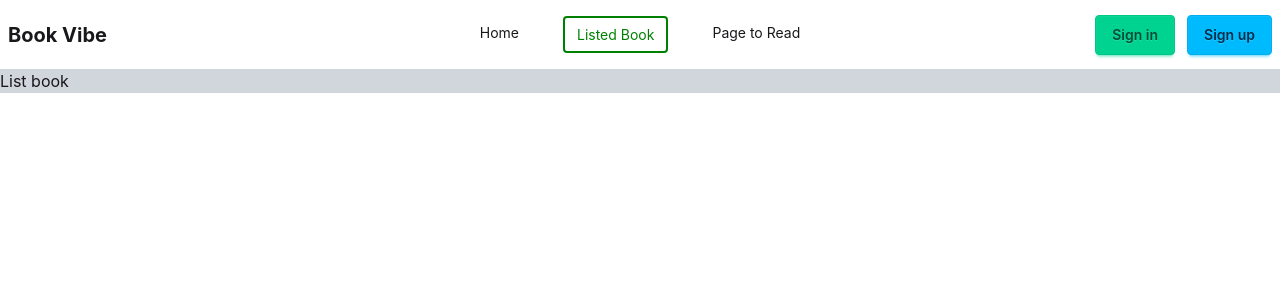
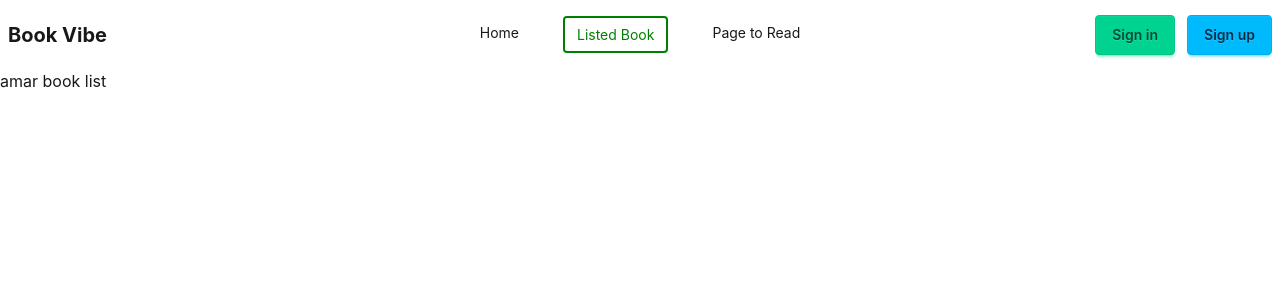
Before and after one commit to almahmudzihad/book-vibe, a React (Vite) app: page /book in a window 1280 px wide. Shown: the top 300 px of the page. Built offline with nearby package versions, Linux system fonts and the light colour scheme.

Commit message:
add to read lish

```diff
--- /dev/null
+++ b/src/Component/Context/BookContext.jsx
@@ -0,0 +1,29 @@
+import React, { Children, createContext,  useState } from "react";
+
+export const BookContext = createContext();
+
+function ContextComponent({children}) {
+
+  const [ storedBooks , setStoredBooks] = useState([]);
+
+  const handelMarkasRead = (book) =>{
+
+    const isExistBook = storedBooks.find(books => books.bookId === book.bookId);
+    if(isExistBook){
+        alert('the book alrady add to read')
+    }else{
+        setStoredBooks([...storedBooks, book]);
+        alert(`${book.bookName} Added to the list`)
+    }
+
+  }
+  const data = {
+    storedBooks,
+    setStoredBooks,
+    handelMarkasRead
+  }
+
+  return <BookContext.Provider value={data}>{children}</BookContext.Provider>;
+}
+
+export default ContextComponent;
--- a/src/Component/Hero.jsx
+++ b/src/Component/Hero.jsx
@@ -1,6 +1,7 @@
 import React from "react";
 
 function Hero() {
+
   return (
     <div className="hero bg-gray-100  min-h-[70vh] rounded-2xl my-6 container mx-auto px-6">
       <div className="hero-content flex-col lg:flex-row-reverse items-center lg:items-start gap-10 w-full">
--- a/src/Component/Share/Navbar.jsx
+++ b/src/Component/Share/Navbar.jsx
@@ -5,7 +5,7 @@ import "./navbar.css"
 function Navbar() {
     const links = (<>
         <li><NavLink to={'/'}>Home</NavLink></li>
-        <li><NavLink to={'book'}>Listed Book</NavLink></li>
+        <li><NavLink to={'/book'}>Listed Book</NavLink></li>
         <li><NavLink to={'/eeee'}>Page to Read</NavLink></li>
     </>);
   return (
--- a/src/Pages/Book/Book.jsx
+++ b/src/Pages/Book/Book.jsx
@@ -1,14 +1,14 @@
-import React, { use } from 'react'
-
+import React, { useContext } from 'react'
+import { BookContext } from '../../Component/Context/BookContext';
 
 function Book() {
 
-
-    return (
-        <div className='container mx-auto'>
-            <div className='bg-gray-300'>
-                <h1>List book</h1>
-            </div>
+      const {storedBooks } = useContext(BookContext);
+      console.log(storedBooks);
+      return(
+        <div>
+            <h2>{storedBooks.bookName}</h2>
+            <h1>amar book list</h1>
         </div>
     )
 }
--- a/src/Pages/Book/BookDetels.jsx
+++ b/src/Pages/Book/BookDetels.jsx
@@ -1,5 +1,7 @@
-import React, { use, useState } from "react";
+import React, { use, useContext, useState } from "react";
 import { useParams } from "react-router";
+import { BookContext } from "../../Component/Context/BookContext";
+
 
 const bookPromis = fetch("/booksData.json").then((res) => res.json());
 
@@ -29,18 +31,12 @@ function BookDetels() {
     publisher,
     yearOfPublishing,
   } = book;
-  const [storedBooks, setStoredBooks] = useState([]);
-  const handelMarkasRead = (bookId) =>{
 
-    const isExistBook = storedBooks.find(book => book.bookId === bookId);
-    if(isExistBook){
-        alert('the book alrady add to read')
-    }else{
-        setStoredBooks([...storedBooks, book])
-        alert('add hobe')
-    }
-    console.log(storedBooks)
-  }
+
+
+  const {handelMarkasRead } = useContext(BookContext);
+
+
 
   return (
     <div className="max-w-6xl mx-auto px-4 py-10">
@@ -110,7 +106,7 @@ function BookDetels() {
           {/* Buttons */}
           <div className="flex gap-4 pt-5">
             <button
-            onClick={()=>handelMarkasRead(bookId)}
+            onClick={()=>handelMarkasRead(book)}
             className="px-6 py-2 bg-gray-800 text-white rounded-md text-sm">
               Mark as Read
             </button>
--- a/src/Route/Route.jsx
+++ b/src/Route/Route.jsx
@@ -14,7 +14,7 @@ export const router = createBrowserRouter([
         index: true,
         Component: Homepage
       },{
-        path: 'book',
+        path: '/book',
         Component: Book
       },
       {
--- a/src/main.jsx
+++ b/src/main.jsx
@@ -4,12 +4,18 @@ import './index.css'
 
 import { RouterProvider } from 'react-router'
 import { router } from './Route/Route'
+import ContextComponent from './Component/Context/BookContext'
+
+
 
 
 
 createRoot(document.getElementById('root')).render(
   <StrictMode>
-    <RouterProvider router={router} />
+    <ContextComponent>
+      <RouterProvider router={router} />
+    </ContextComponent>
+
 
   </StrictMode>,
 )
```
